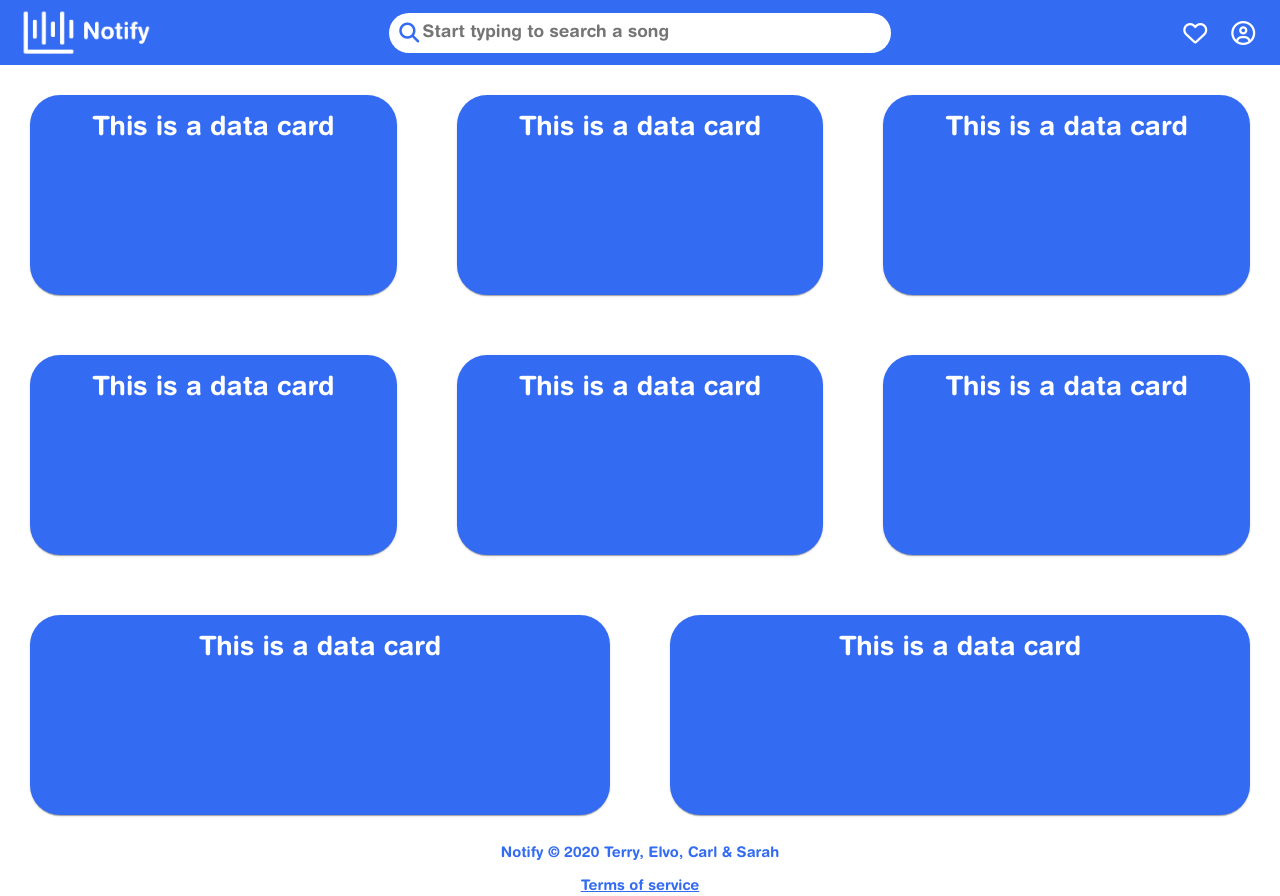
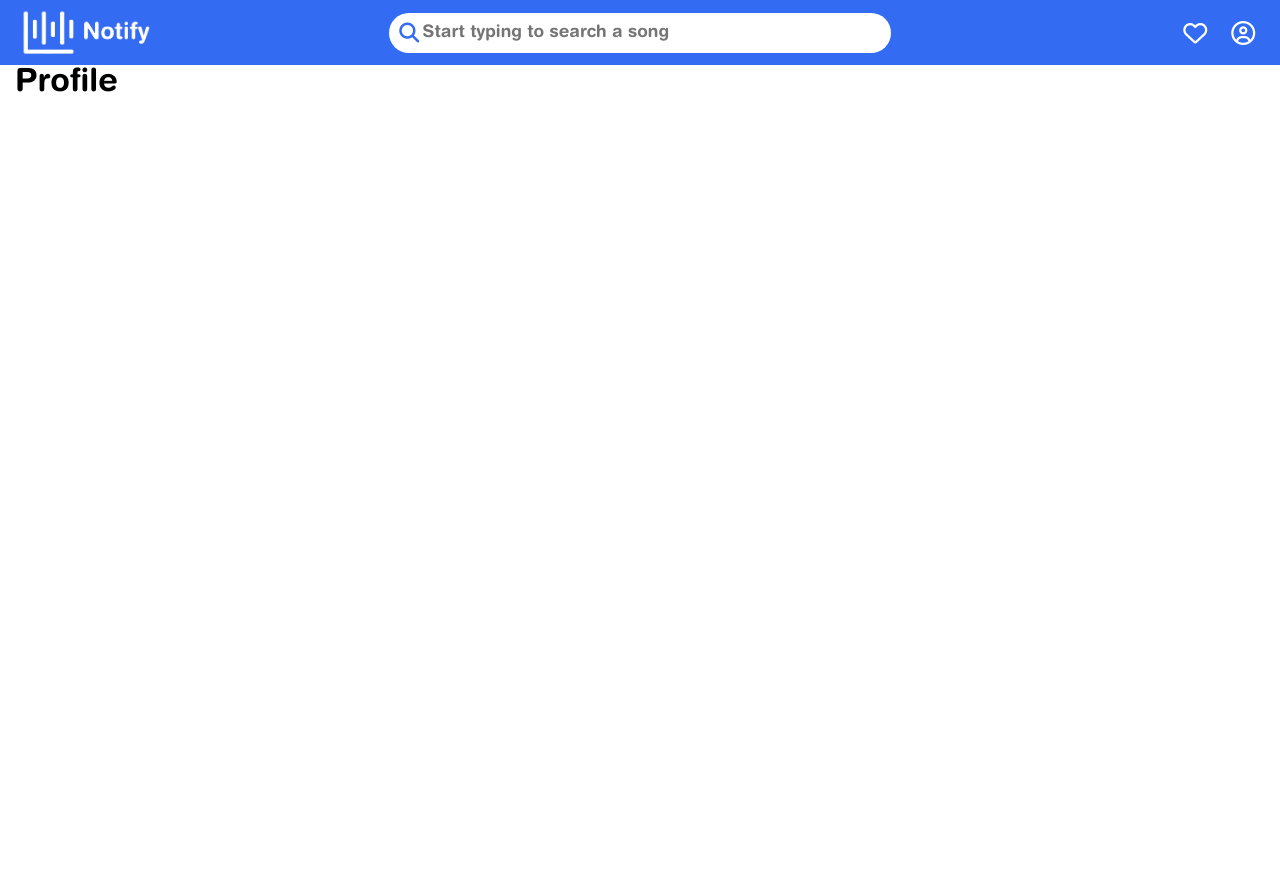
Before and after one commit to ElvoCS/MusicProject, a React (Create React App) app: page /Profile in a window 1280 px wide. After the commit the page ends 865 px from the top, so only its background shows below. Built offline with nearby package versions, Linux system fonts and the light colour scheme.

Commit message:
added routing

```diff
--- a/package.json
+++ b/package.json
@@ -2,7 +2,6 @@
   "name": "musicproject",
   "version": "0.1.0",
   "private": true,
-
   "dependencies": {
     "@material-ui/core": "^4.11.0",
     "@material-ui/icons": "^4.9.1",
@@ -11,6 +10,7 @@
     "@testing-library/user-event": "^7.1.2",
     "react": "^16.14.0",
     "react-dom": "^16.14.0",
+    "react-router-dom": "^5.2.0",
     "react-scripts": "^3.4.4"
   },
   "scripts": {
--- a/src/App.js
+++ b/src/App.js
@@ -1,18 +1,23 @@
 import React from "react";
 import "./App.css";
 import Header from "./components/Header";
-import CardArea from "./components/CardArea";
-import Footer from "./components/Footer";
-import { Button, Card } from "@material-ui/core";
+import Song from "./pages/Song";
+import Profile from "./pages/Profile";
+import Home from "./pages/Home";
+import { BrowserRouter as Router, Switch, Route } from "react-router-dom";
 
 function App() {
   return (
-    <div className="App">
-      <div class="background-image"></div>
-      <Header />
-      <CardArea />
-      <Footer />
-    </div>
+    <Router>
+      <div className=" ">
+        <Header />
+        <Switch>
+          <Route path="/Profile" component={Profile} />
+          <Route path="/Song" component={Song} />
+          <Route path="/" exact component={Home} />
+        </Switch>
+      </div>
+    </Router>
   );
 }
 
--- a/src/components/Footer.js
+++ b/src/components/Footer.js
@@ -11,7 +11,7 @@ function Footer() {
     <div>
       <footer>
         <p>Notify © 2020 Terry, Elvo, Carl &amp; Sarah </p>
-        <a href="./" Style="color:#336bf2;cursor:pointer;">
+        <a href="./" Style="color:#336bf2;text-decoration:none;cursor:pointer;">
           Terms of service
         </a>
       </footer>
--- a/src/components/Header.js
+++ b/src/components/Header.js
@@ -5,6 +5,7 @@ import AccountCircleIcon from "@material-ui/icons/AccountCircle";
 import { AppBar, Toolbar, IconButton } from "@material-ui/core";
 import logo from "../res/logo_icon.png"; // Tell webpack this JS file uses this image
 //#0452ff
+import { Link } from "react-router-dom";
 
 function Header() {
   return (
@@ -12,11 +13,11 @@ function Header() {
       <AppBar position="static" styles style={{ background: "#336bf2" }}>
         <div className="headerContainer">
           <div className="headerLogo">
-            <IconButton style={{ padding: 8 }}>
-              <a href="./">
+            <Link to="/">
+              <IconButton style={{ padding: 8 }}>
                 <img src={logo} alt="Logo" className="header__logo" />
-              </a>
-            </IconButton>
+              </IconButton>
+            </Link>
           </div>
 
           <div className="headerSearch">
@@ -32,7 +33,9 @@ function Header() {
 
           <div className="headerNavigation">
             <IconButton className="far fa-heart fa-2x" size="medium"></IconButton>
-            <IconButton className="far fa-user-circle fa-2x" size="medium"></IconButton>
+            <Link to="/Profile">
+              <IconButton className="far fa-user-circle fa-2x" size="medium"></IconButton>
+            </Link>
           </div>
         </div>
       </AppBar>
--- /dev/null
+++ b/src/pages/Home.css
@@ -0,0 +1,5 @@
+.homeConent {
+margin-top: 65px;
+margin-left: 15px;
+font-family: customHelvetica;
+}
--- /dev/null
+++ b/src/pages/Home.js
@@ -0,0 +1,14 @@
+import React from "react";
+import "./Home.css";
+
+function Home() {
+  return (
+    <div className="Home">
+      <div className="homeConent">
+        <h1>Home</h1>
+      </div>
+    </div>
+  );
+}
+
+export default Home;
--- /dev/null
+++ b/src/pages/Profile.css
@@ -0,0 +1,5 @@
+.profileConent {
+margin-top: 65px;
+margin-left: 15px;
+font-family: customHelvetica;
+}
--- /dev/null
+++ b/src/pages/Profile.js
@@ -0,0 +1,14 @@
+import React from "react";
+import "./Profile.css";
+
+function Profile() {
+  return (
+    <div className="Profile">
+      <div className="profileConent">
+        <h1>Profile</h1>
+      </div>
+    </div>
+  );
+}
+
+export default Profile;
--- /dev/null
+++ b/src/pages/Song.js
@@ -0,0 +1,18 @@
+import React from "react";
+import "../App.css";
+import Header from "../components/Header";
+import CardArea from "../components/CardArea";
+import Footer from "../components/Footer";
+
+function Song() {
+  return (
+    <div className="App">
+      <div class="background-image"></div>
+      <Header />
+      <CardArea />
+      <Footer />
+    </div>
+  );
+}
+
+export default Song;
```
Also changed, not shown: 1 other file (tests, documents, lock files or other folders).
